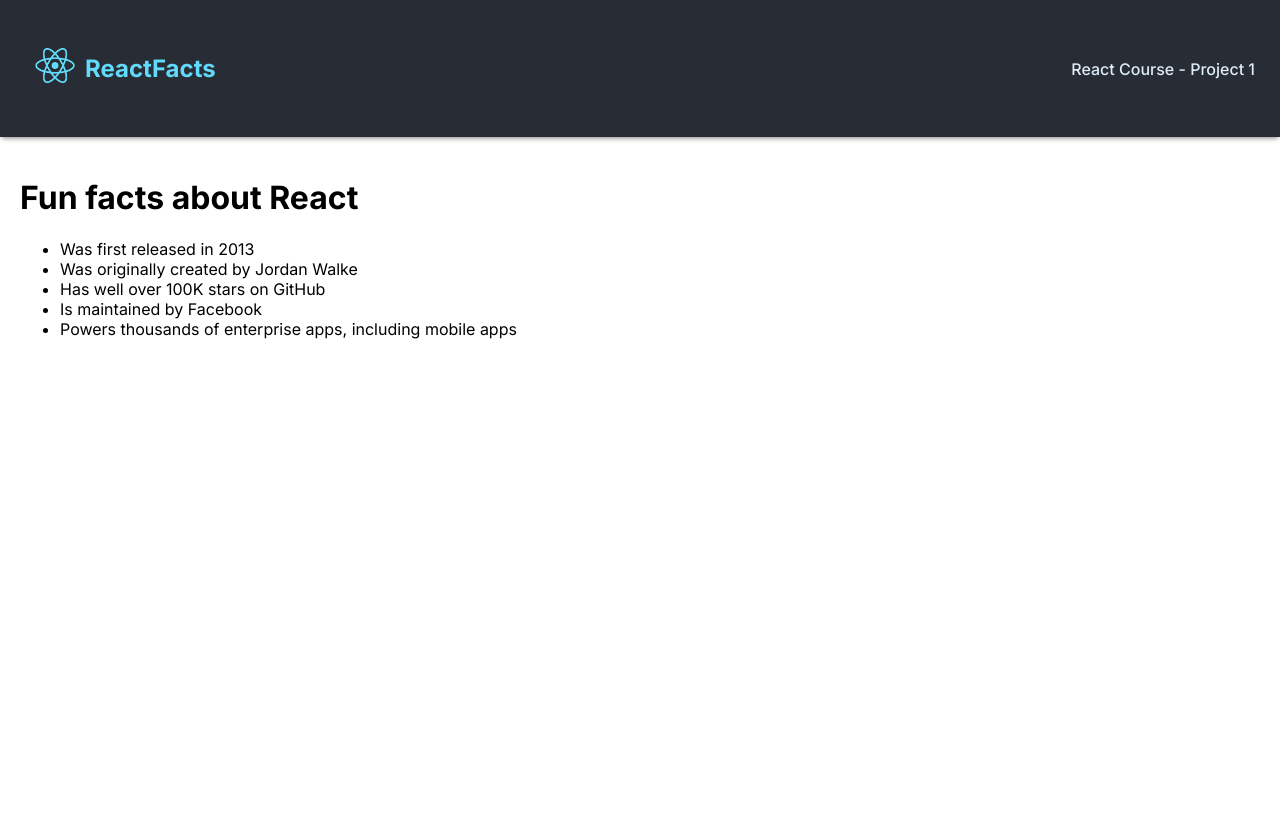
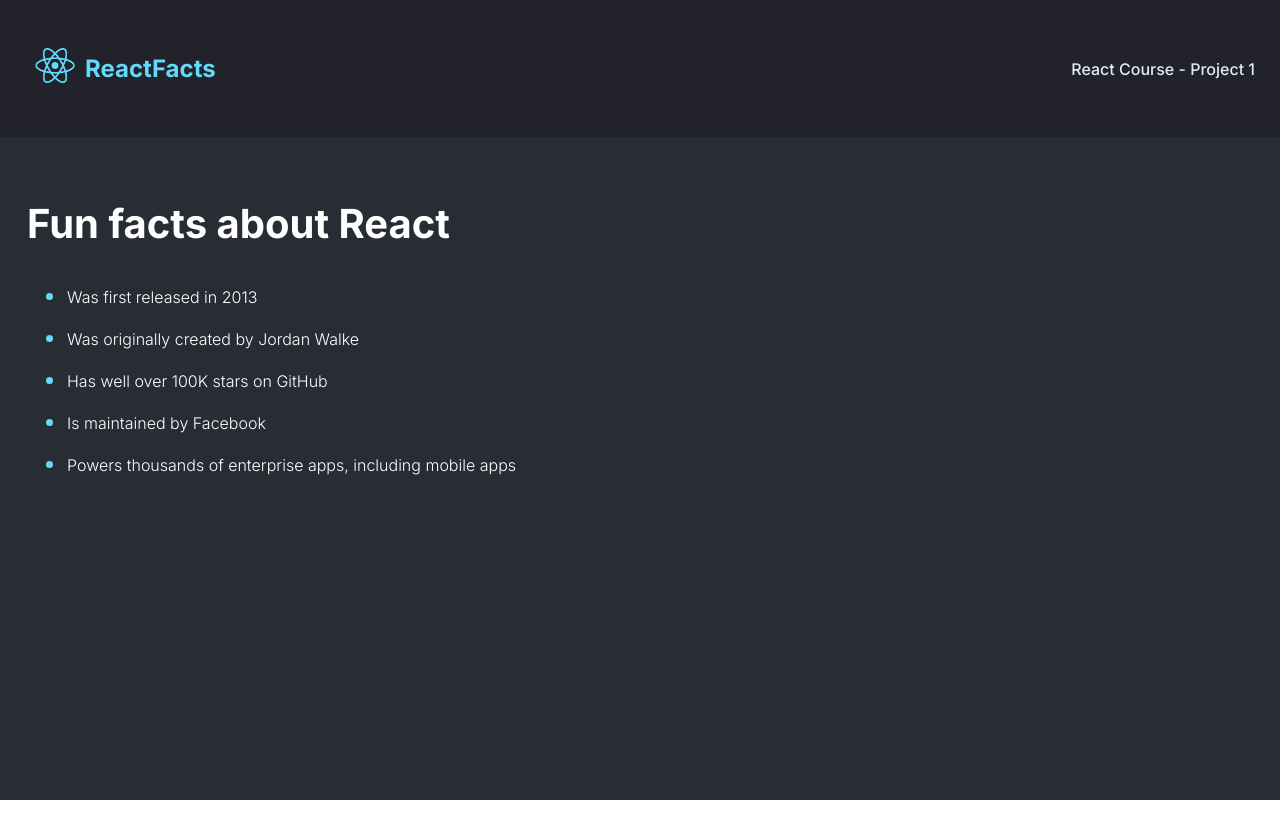
Before and after one commit to kaykaym01/basic-react-site, a React app: page / in a window 1280 px wide. Shown: the top 838 px of the page. Built offline with nearby package versions, Linux system fonts and the light colour scheme; the HTML template or start-up script is replaced by a standard one.

Commit message:
Add styling to main section

```diff
--- a/src/MainContent.js
+++ b/src/MainContent.js
@@ -2,9 +2,9 @@ import React from "react";
 
 export default function MainContent() {
   return (
-    <main>
-      <h1> Fun facts about React </h1>
-      <ul>
+    <main className="main">
+      <h1 className="main-title"> Fun facts about React </h1>
+      <ul className="facts-list">
         <li>Was first released in 2013</li>
         <li>Was originally created by Jordan Walke</li>
         <li>Has well over 100K stars on GitHub</li>
--- a/src/index.css
+++ b/src/index.css
@@ -6,10 +6,12 @@
     --off-white-color: #deebf8;
 }
 
+* {
+    box-sizing: border-box;
+}
+
 body {
-    box-sizing: border-box;
     margin: 0;
-    padding: 0;
     height: 100vh;
     font-family: 'Inter', sans-serif;
 }
@@ -23,7 +25,7 @@ header {
     justify-content: space-between;
     align-items: center;
     box-shadow: 0 3px 5px -2px gray;
-    background-color: var(--med-bg-color);
+    background-color: var(--dark-bg-color);
     padding: 30px 25px;
 }
 
@@ -49,7 +51,13 @@ header {
 }
 
 main {
-    padding: 20px;
+    padding: 35px 27px;
+    background-color: var(--med-bg-color);
+    color: white;
+}
+
+.main-title {
+    font-size: 2.5rem;
 }
 
 main {
@@ -61,3 +69,17 @@ main {
     flex-direction: column;
     height: 100%;
 }
+
+.facts-list {
+    font-weight: 300;
+}
+
+.facts-list > li::marker {
+    color: var(--blue-accent-color);
+    font-size: 1.4rem;
+}
+
+.facts-list > li{
+    line-height: 19px;
+    padding-block: 10px;
+}
```
